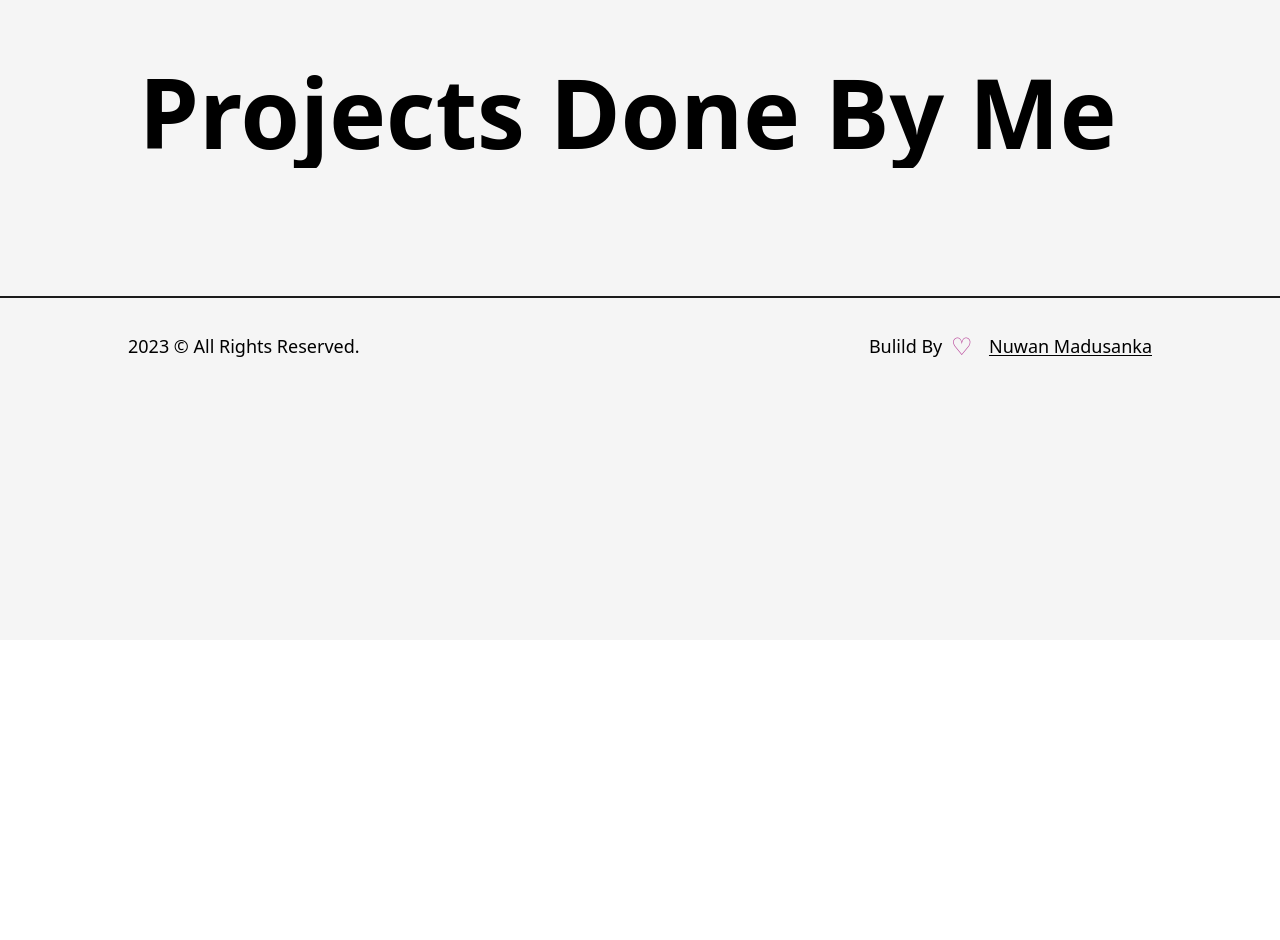
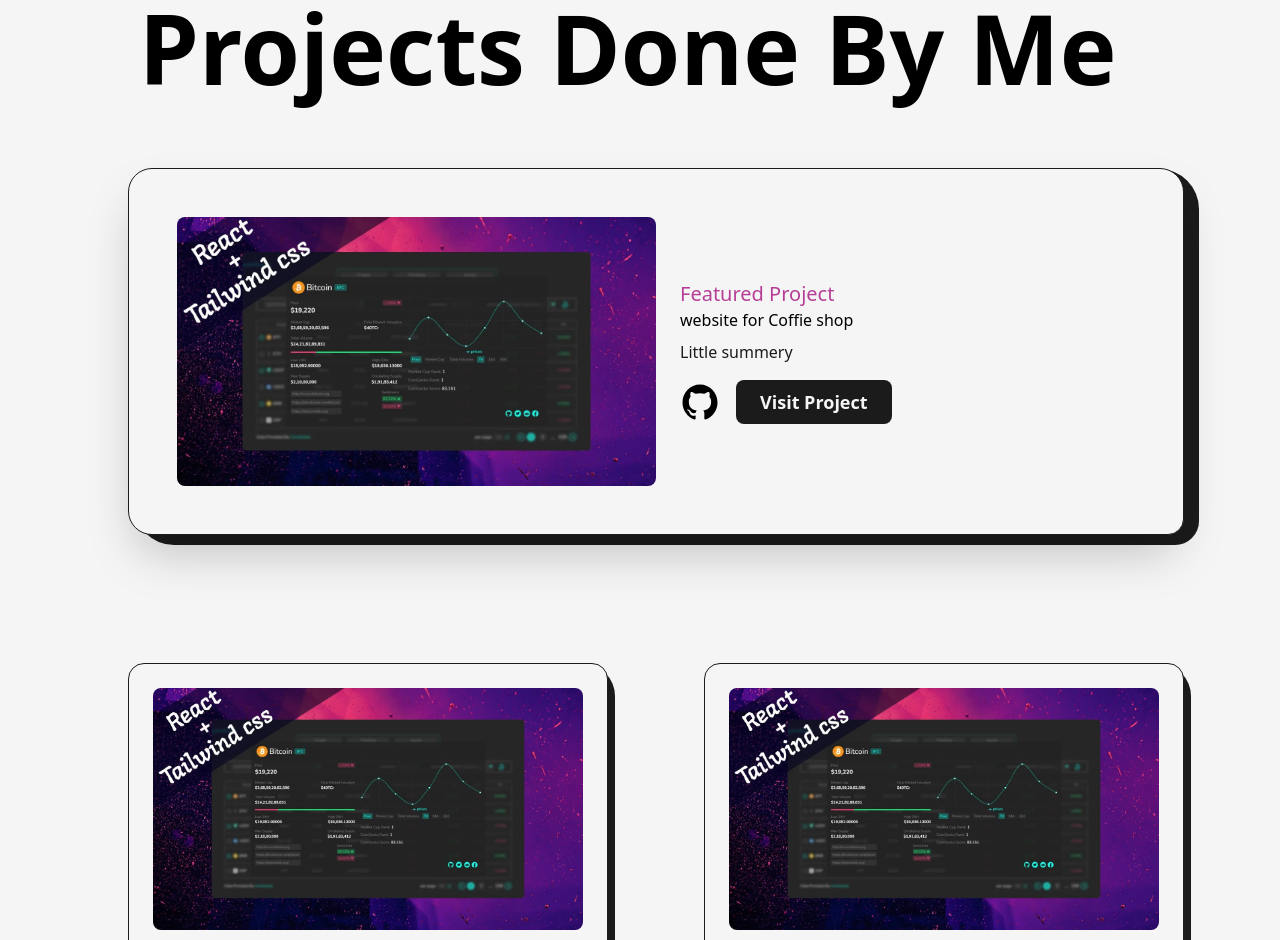
Before and after one commit to nuwandm/my-portfolio, a Next.js app: page /projects in a window 1280 px wide. Shown: the part 160-1100 px from the top of the page. Before the commit the page ends 800 px from the top, so only its background shows below. Built offline with nearby package versions, Linux system fonts and the light colour scheme.

Commit message:
Created Project page

```diff
--- a/src/pages/projects.js
+++ b/src/pages/projects.js
@@ -2,7 +2,91 @@
 import Layout from "@/components/Layout";
 import Head from "next/head";
 import React from "react";
+import Image from "next/image";
+import Link from "next/link";
+import { GithubIcon } from "@/components/Icons";
+import project1 from "../../public/images/projects/project1.jpg";
+const FeateruedProject = ({ type, title, summery, img, link, github }) => {
+  return (
+    <article
+      className="w-full flex items-center jusfity-between
+    rounded-3xl border border-solid border-dark bg-light shadow-2xl p-12 relative rounded-br-2xl "
+    >
+      <div className="absolute top-0 -right-4 -z-10 w-[101%] h-[103%] rounded-[2.5rem] bg-dark rounded-br-3xl" />
+      <Link
+        href={link}
+        target="_blank"
+        className="w-1/2 cursor-pointer overflow-hidden rounded-lg"
+      >
+        <Image src={img} alt={title} className="w-full h-auto" />
+      </Link>
+      <div className="w-1/2 flex flex-col items-start justify-between pl-6">
+        <span className="text-primary font-medium text-xl">{type}</span>
+        <Link
+          href={link}
+          target="_blank"
+          className="hover:underline underline-offset-2"
+        >
+          <h2 classname="my-2 w-full text-left text-4xl font-bold">{title}</h2>
+        </Link>
+        <p className="my-2 font-medium text-dark">{summery}</p>
 
+        <div className="mt-2 flex items-center">
+          <Link href={github} target="_blank" className="w-10">
+            <GithubIcon />
+          </Link>
+          <Link
+            href={link}
+            target="_blank"
+            className="ml-4 rounded-lg bg-dark text-light p-2 px-6 text-lg font-semibold"
+          >
+            Visit Project
+          </Link>
+        </div>
+      </div>
+    </article>
+  );
+};
+const Project = ({ type, title, img, link, github }) => {
+  return (
+    <article
+      className="w-full flex flex-col items-center justify-center rounded-2xl
+    border border-solid border-dark bg-light p-6  relative "
+    >
+    <div className="absolute top-0 -right-2 -z-10 w-[101%] h-[103%] rounded-[2rem] bg-dark rounded-br-3xl" />
+      <Link
+        href={link}
+        target="_blank"
+        className="w-full cursor-pointer overflow-hidden rounded-lg"
+      >
+        <Image src={img} alt={title} className="w-full h-auto" />
+      </Link>
+      <div className="w-full flex flex-col items-start justify-between mt-4">
+        <span className="text-primary font-medium text-xl">{type}</span>
+        <Link
+          href={link}
+          target="_blank"
+          className="hover:underline underline-offset-2"
+        >
+          <h2 classname="my-2 w-full text-left text-3xl font-bold">{title}</h2>
+        </Link>
+
+        <div className=" w-full mt-2 flex items-center justify-between">
+          <Link
+            href={link}
+            target="_blank"
+            className="text-lg font-semibold underline"
+          >
+            Visit
+          </Link>
+          <Link href={github} target="_blank" className="w-10">
+            <GithubIcon />
+          </Link>
+        </div>
+      </div>
+    </article>
+  );
+};
 
 const projects = () => {
   return (
@@ -11,11 +95,54 @@
         <title>Nuwan | Projects Page</title>
         <meta name="description" content="any description" />
       </Head>
-      <maim>
-        <Layout>
-          <AnimatedText text={"Projects Done By Me"} />
+      <main className="w-full mb-16 flex flex-col items-center justify-center">
+        <Layout className="pt-16">
+          <AnimatedText text={"Projects Done By Me"} className="mb-16" />
+          <div className="grid grid-col-12 gap-24 gap-y-32">
+            <div className="col-span-12">
+              <FeateruedProject
+                title="website for Coffie shop"
+                type="Featured Project"
+                summery="Little summery"
+                img={project1}
+                link="/"
+                github="/"
+              />
+            </div>
+            <div className="col-span-6">
+              <Project
+                title="website for Coffie shop"
+                type="Featured Project"
+                img={project1}
+                link="/"
+                github="/"
+              />
+            </div>
+            <div className="col-span-6">
+              <Project
+                title="website for Coffie shop"
+                type="Featured Project"
+                img={project1}
+                link="/"
+                github="/"
+              />{" "}
+            </div>
+            <div className="col-span-12">
+              {" "}
+              <FeateruedProject
+                title="website for Coffie shop"
+                type="Featured Project"
+                summery="Little summery"
+                img={project1}
+                link="/"
+                github="/"
+              />
+            </div>
+            <div className="col-span-6">Project -3</div>
+            <div className="col-span-6">Project -4</div>
+          </div>
         </Layout>
-      </maim>
+      </main>
     </>
   );
 };
```
Also changed, not shown: src/pages/about.js (+5 -4 lines), public/images/projects/project1.jpg (renamed from public/images/projects/crypto-screener-cover-image.jpg).
